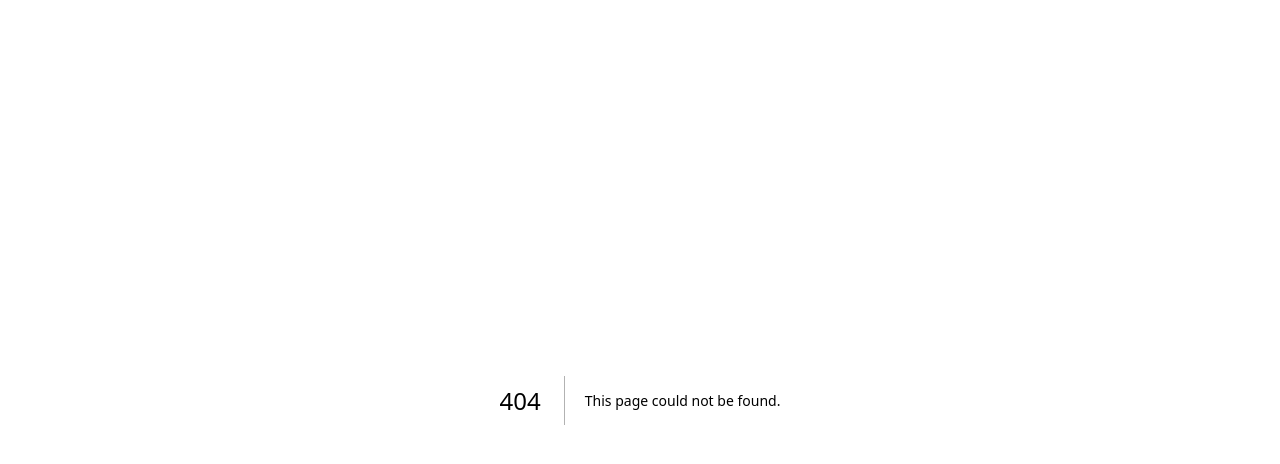
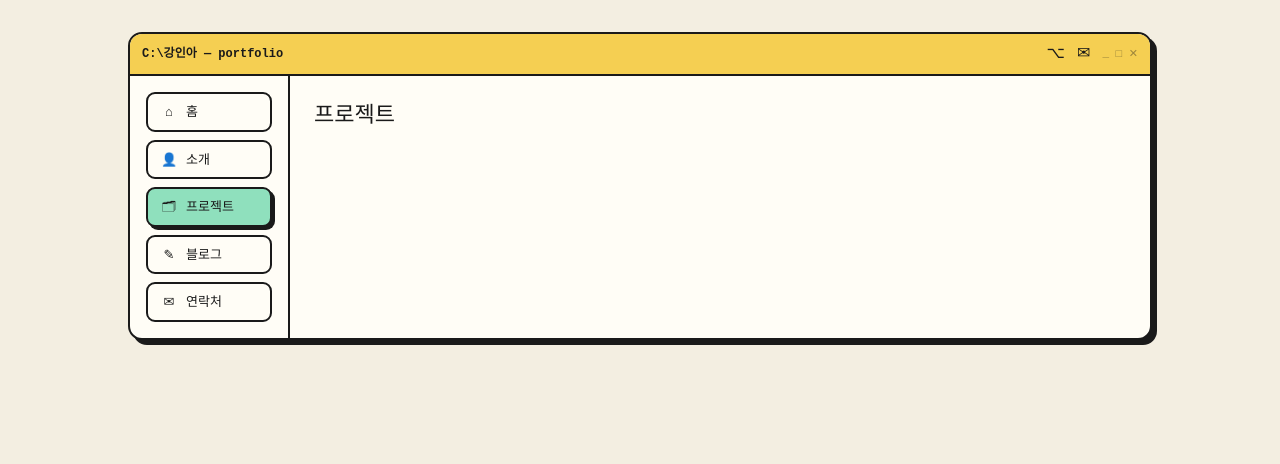
Before and after one commit to kanglena/kanglena.github.io, a Next.js app: page /projects in a window 1280 px wide. Before the commit this address had no page. Shown: the top 464 px of the page. Built offline with nearby package versions, Linux system fonts and the light colour scheme.

Commit message:
feat: add program-window shell with sidebar navigation

```diff
--- /dev/null
+++ b/app/about/page.tsx
@@ -0,0 +1,3 @@
+export default function Page() {
+  return <h1 className="nb-display text-[22px]">소개</h1>;
+}
--- /dev/null
+++ b/app/blog/page.tsx
@@ -0,0 +1,3 @@
+export default function Page() {
+  return <h1 className="nb-display text-[22px]">블로그</h1>;
+}
--- /dev/null
+++ b/app/contact/page.tsx
@@ -0,0 +1,3 @@
+export default function Page() {
+  return <h1 className="nb-display text-[22px]">연락처</h1>;
+}
--- a/app/layout.tsx
+++ b/app/layout.tsx
@@ -1,5 +1,6 @@
 import type { Metadata } from "next";
 import "./globals.css";
+import AppShell from "@/components/AppShell";
 
 export const metadata: Metadata = {
   metadataBase: new URL("https://kanglena.github.io"),
@@ -20,7 +21,7 @@ export default function RootLayout({
 }: Readonly<{ children: React.ReactNode }>) {
   return (
     <html lang="ko" className="h-full antialiased">
-      <body className="min-h-full">{children}</body>
+      <body className="min-h-full"><AppShell>{children}</AppShell></body>
     </html>
   );
 }
--- /dev/null
+++ b/app/projects/page.tsx
@@ -0,0 +1,3 @@
+export default function Page() {
+  return <h1 className="nb-display text-[22px]">프로젝트</h1>;
+}
--- /dev/null
+++ b/components/AppShell.tsx
@@ -0,0 +1,29 @@
+import SideNav from "./SideNav";
+
+export default function AppShell({ children }: { children: React.ReactNode }) {
+  return (
+    <div className="min-h-full" style={{ padding: "clamp(0px, 3vw, 32px)" }}>
+      <div className="nb-border mx-auto max-w-5xl overflow-hidden rounded-[14px]"
+           style={{ background: "var(--paper)", boxShadow: "5px 5px 0 var(--ink)" }}>
+        {/* 타이틀바 */}
+        <div className="nb-display flex items-center justify-between px-3 py-2"
+             style={{ background: "var(--mustard)", borderBottom: "2.5px solid var(--ink)" }}>
+          <span className="text-[12px] font-bold">C:\강인아 — portfolio</span>
+          <span className="flex items-center gap-3">
+            <a href="https://github.com/" aria-label="GitHub" target="_blank" rel="noopener noreferrer">⌥</a>
+            <a href="mailto:" aria-label="이메일 보내기">✉</a>
+            <span aria-hidden style={{ opacity: 0.4, fontSize: 11 }}>_ □ ✕</span>
+          </span>
+        </div>
+        {/* 본문: 데스크톱 사이드바 + main / 모바일 하단탭바는 Task 10 */}
+        <div className="flex">
+          <aside className="hidden sm:block w-[160px] shrink-0"
+                 style={{ borderRight: "2.5px solid var(--ink)" }}>
+            <SideNav />
+          </aside>
+          <main className="min-w-0 flex-1 p-4 sm:p-6">{children}</main>
+        </div>
+      </div>
+    </div>
+  );
+}
--- /dev/null
+++ b/components/NavItem.tsx
@@ -0,0 +1,23 @@
+import Link from "next/link";
+
+export type NavData = { href: string; label: string; icon: string; desc: string };
+
+export default function NavItem({
+  item, active,
+}: { item: NavData; active: boolean }) {
+  return (
+    <Link
+      href={item.href}
+      aria-current={active ? "page" : undefined}
+      className="nb-border flex items-center gap-2 rounded-[9px] px-3 py-2 text-[13px]"
+      style={{
+        background: active ? "var(--mint)" : "var(--paper)",
+        boxShadow: active ? "3px 3px 0 var(--ink)" : "none",
+        color: "var(--ink)",
+      }}
+    >
+      <span aria-hidden style={{ width: 18, textAlign: "center" }}>{item.icon}</span>
+      <span>{item.label}</span>
+    </Link>
+  );
+}
--- /dev/null
+++ b/components/SideNav.tsx
@@ -0,0 +1,24 @@
+"use client";
+import { usePathname } from "next/navigation";
+import NavItem, { NavData } from "./NavItem";
+
+export const NAV_ITEMS: NavData[] = [
+  { href: "/", label: "홈", icon: "⌂", desc: "처음으로" },
+  { href: "/about", label: "소개", icon: "👤", desc: "나는 누구?" },
+  { href: "/projects", label: "프로젝트", icon: "🗂", desc: "내가 만든 것들" },
+  { href: "/blog", label: "블로그", icon: "✎", desc: "요즘 끄적이는 글" },
+  { href: "/contact", label: "연락처", icon: "✉", desc: "말 걸어 주세요" },
+];
+
+export default function SideNav() {
+  const path = usePathname();
+  const isActive = (href: string) =>
+    href === "/" ? path === "/" : path.startsWith(href);
+  return (
+    <nav aria-label="메뉴" className="flex flex-col gap-2 p-3 sm:p-4">
+      {NAV_ITEMS.map((it) => (
+        <NavItem key={it.href} item={it} active={isActive(it.href)} />
+      ))}
+    </nav>
+  );
+}
```
